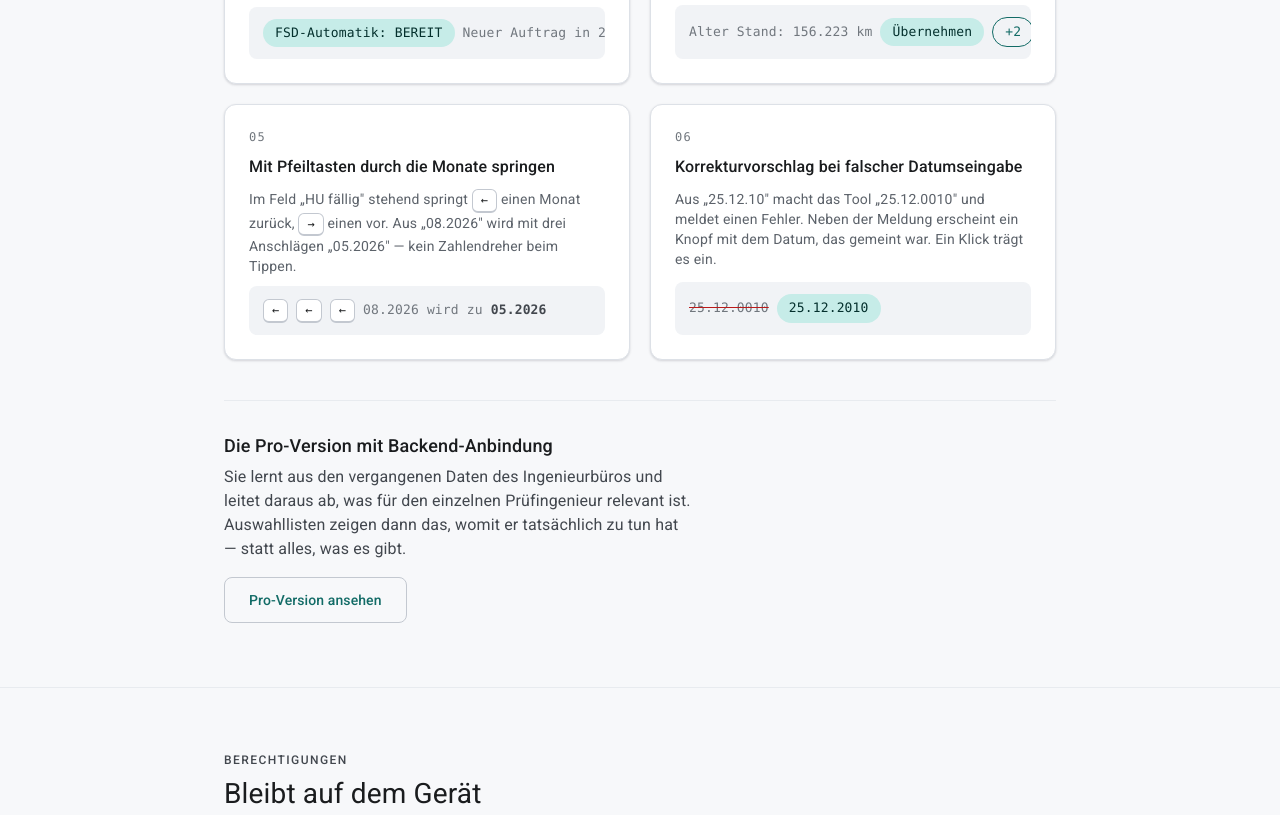
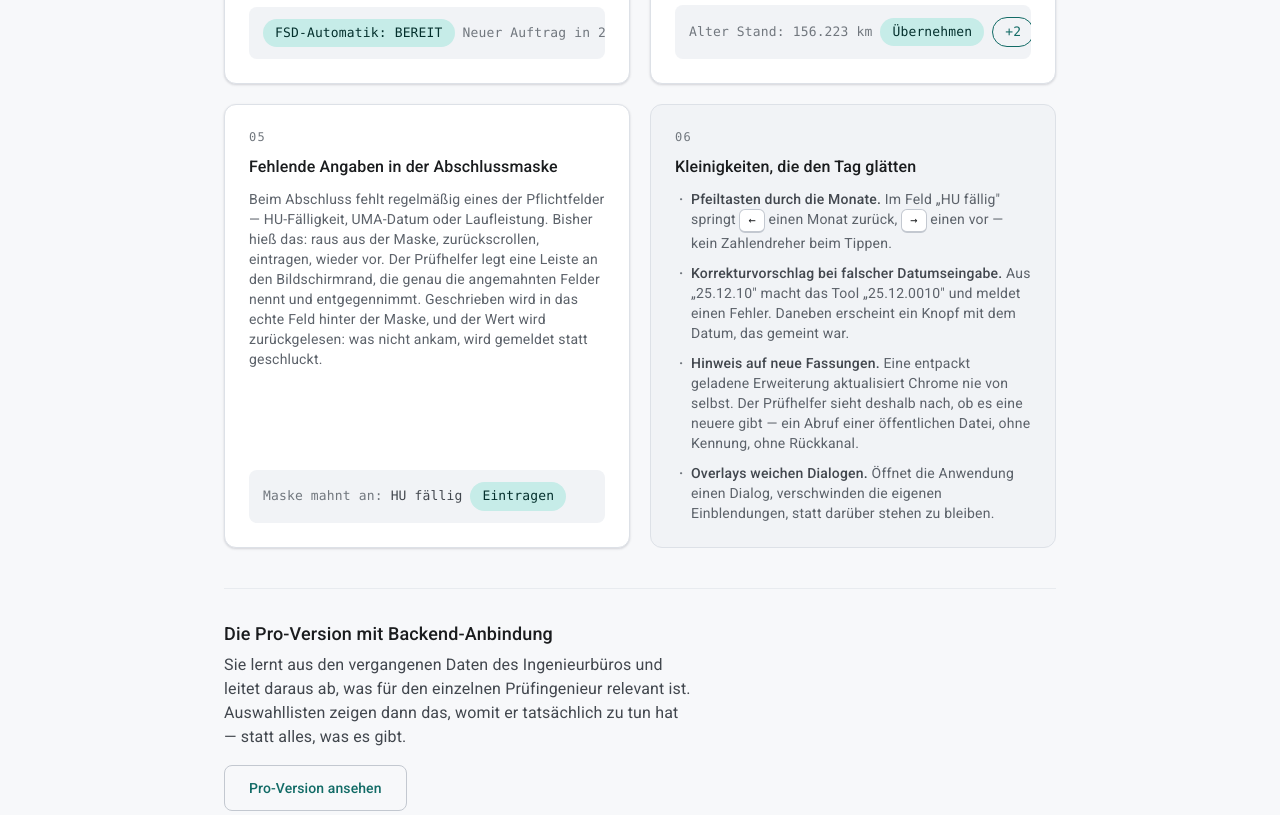
Before and after one commit to funkedipasys-dot/pruefhelfer, a browser extension: page docs/index.html in a window 1280 px wide. Shown: the part 1970-2785 px from the top of the page. Drawn offline with Linux system fonts and the light colour scheme.

Commit message:
docs: Sammelkarte für die Kleinigkeiten, Abschlussmaske zu Lite
Zwei Dinge, die auf origin noch fehlten. Alles andere an der Featureliste
war dort bereits gepflegt und bleibt unberührt.

Sammelkarte (Christians Ansage): „Korrekturvorschlag bei falscher
Datumseingabe" stand als eigene Karte und war damit stärker hervorgehoben,
als er es verdient. Er wandert zusammen mit den Pfeiltasten, dem Hinweis auf
neue Fassungen und dem Ausweichen vor Dialogen in eine ruhige Karte
„Kleinigkeiten, die den Tag glätten" — ohne .demo-Band, auf gedämpftem
Grund.

Abschlussmaske: „HU-Fälligkeit und UMA-Datum" stand nur unter Pro, obwohl
Funktion 1 in beiden Fassungen läuft und als einzige gespiegelt wird. Sie
steht jetzt als Lite-Karte 05, um die Laufleistung ergänzt und mit dem
Hinweis auf die Rückleseprüfung. Unter Pro steht stattdessen der Satz, dass
alles aus der offenen Fassung enthalten ist — das war vorher nirgends
gesagt.

Co-Authored-By: Claude Opus 5 (1M context) <noreply@anthropic.com>
Claude-Session: https://claude.ai/code/session_017Su6Ee7XdvGWwpaT8X4rkM

```diff
--- a/docs/index.html
+++ b/docs/index.html
@@ -134,6 +134,14 @@
       color: var(--fg-2);
       white-space: nowrap; overflow-x: auto;
     }
+    /* Die Sammelkarte: bewusst ruhiger als die Karten davor. Kein .demo-Band,
+       kein Blickfang — was hier steht, ist nützlich, aber keine Schlagzeile. */
+    .feature-sammlung { background: var(--surface-low); box-shadow: none; }
+    .feature-sammlung:hover { box-shadow: none; }
+    .mini { list-style: none; display: flex; flex-direction: column; gap: 10px; margin: 0; padding: 0; }
+    .mini li { color: var(--fg-3); font-size: 14px; line-height: 20px; letter-spacing: .2px; padding-left: 16px; position: relative; }
+    .mini li::before { content: "·"; position: absolute; left: 4px; color: var(--fg-4); font-weight: 700; }
+    .mini strong { color: var(--fg-2); font-weight: 500; }
     .demo .old { color: var(--fg-4); }
     .demo .strike { text-decoration: line-through; text-decoration-color: #ba1a1a; color: var(--fg-4); }
     .demo .chip {
@@ -326,15 +334,19 @@
         </article>
         <article class="feature">
           <span class="num">05</span>
-          <h3>Mit Pfeiltasten durch die Monate springen</h3>
-          <p>Im Feld „HU fällig" stehend springt <kbd>←</kbd> einen Monat zurück, <kbd>→</kbd> einen vor. Aus „08.2026" wird mit drei Anschlägen „05.2026" — kein Zahlendreher beim Tippen.</p>
-          <div class="demo"><kbd>←</kbd> <kbd>←</kbd> <kbd>←</kbd> <span class="old">08.2026 wird zu</span> <strong>05.2026</strong></div>
+          <h3>Fehlende Angaben in der Abschlussmaske</h3>
+          <p>Beim Abschluss fehlt regelmäßig eines der Pflichtfelder — HU-Fälligkeit, UMA-Datum oder Laufleistung. Bisher hieß das: raus aus der Maske, zurückscrollen, eintragen, wieder vor. Der Prüfhelfer legt eine Leiste an den Bildschirmrand, die genau die angemahnten Felder nennt und entgegennimmt. Geschrieben wird in das echte Feld hinter der Maske, und der Wert wird zurückgelesen: was nicht ankam, wird gemeldet statt geschluckt.</p>
+          <div class="demo"><span class="old">Maske mahnt an:</span> HU fällig <span class="chip-filled">Eintragen</span></div>
         </article>
-        <article class="feature">
+        <article class="feature feature-sammlung">
           <span class="num">06</span>
-          <h3>Korrekturvorschlag bei falscher Datumseingabe</h3>
-          <p>Aus „25.12.10" macht das Tool „25.12.0010" und meldet einen Fehler. Neben der Meldung erscheint ein Knopf mit dem Datum, das gemeint war. Ein Klick trägt es ein.</p>
-          <div class="demo"><span class="strike">25.12.0010</span> <span class="chip-filled">25.12.2010</span></div>
+          <h3>Kleinigkeiten, die den Tag glätten</h3>
+          <ul class="mini">
+            <li><strong>Pfeiltasten durch die Monate.</strong> Im Feld „HU fällig" springt <kbd>←</kbd> einen Monat zurück, <kbd>→</kbd> einen vor — kein Zahlendreher beim Tippen.</li>
+            <li><strong>Korrekturvorschlag bei falscher Datumseingabe.</strong> Aus „25.12.10" macht das Tool „25.12.0010" und meldet einen Fehler. Daneben erscheint ein Knopf mit dem Datum, das gemeint war.</li>
+            <li><strong>Hinweis auf neue Fassungen.</strong> Eine entpackt geladene Erweiterung aktualisiert Chrome nie von selbst. Der Prüfhelfer sieht deshalb nach, ob es eine neuere gibt — ein Abruf einer öffentlichen Datei, ohne Kennung, ohne Rückkanal.</li>
+            <li><strong>Overlays weichen Dialogen.</strong> Öffnet die Anwendung einen Dialog, verschwinden die eigenen Einblendungen, statt darüber stehen zu bleiben.</li>
+          </ul>
         </article>
       </div>
 
@@ -436,13 +448,14 @@
           <p>Einmal zentral gepflegt, überall da. Statt auf jedem Rechner einzeln angelegt.</p>
         </div>
 
-        <div class="feature">
-          <span class="num">05</span>
-          <h3>HU-Fälligkeit und UMA-Datum in der Abschlussmaske</h3>
-          <p>Immer wieder fehlt beim Abschluss eines der beiden Daten. Bisher heißt das: raus aus der Maske, zurückscrollen, eintragen, wieder vor. Die Pro-Fassung setzt die Eingabefelder direkt dorthin, wo der Fehler auffällt — in die Abschlussmaske, kurz vor dem Druck.</p>
-        </div>
+      </div>
 
-      </div>
+      <p style="color:var(--fg-2);max-width:52ch;margin-block:24px 0">
+        <strong>Alles aus der offenen Fassung ist enthalten</strong> —
+        Textbausteine, FSD-Jobs, Kilometerstand, die Abschlussmaske und die
+        Kleinigkeiten. Die Pro-Fassung legt nur das obendrauf, was ohne Server
+        nicht geht.
+      </p>
 
       <!-- Bewusst nur ein stiller Outlined-Button, kein Anmelde-Block: Der
            verspräche mehr Betrieb, als gerade dahintersteht. Ein fertiges
```
